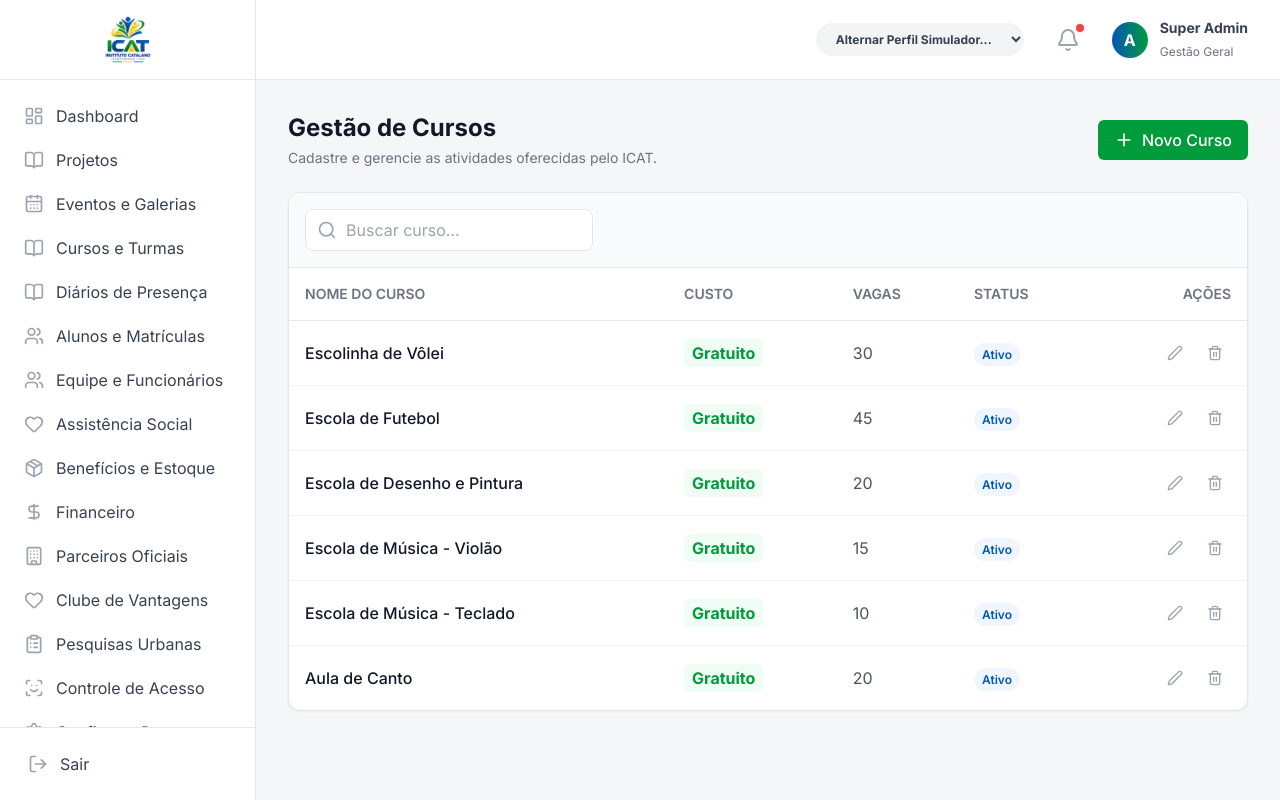
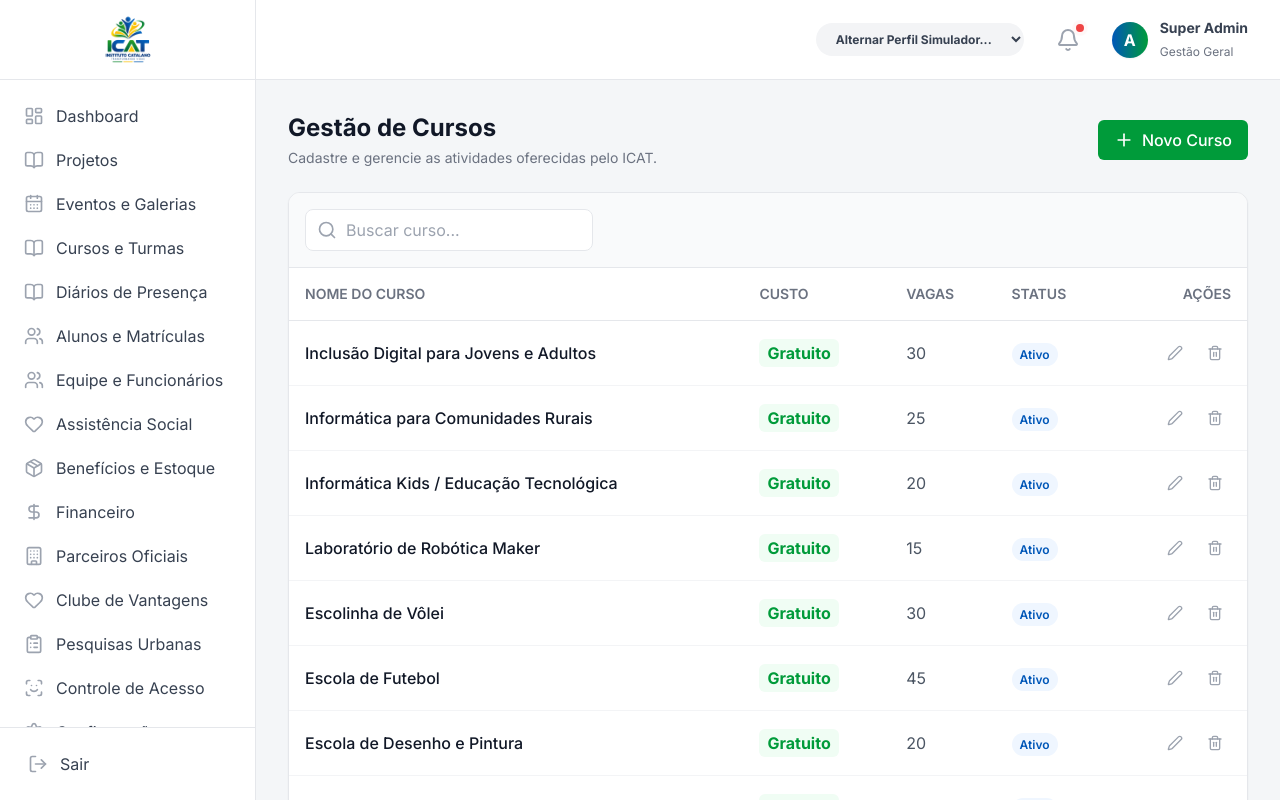
Before and after one commit to carvalhohugh/icat, a Next.js app: page /admin/cursos in a window 1280 px wide. Built offline with nearby package versions, Linux system fonts and the light colour scheme.

Commit message:
feat: add inclusion and robotics courses; add technical analysis for Projeto Recomeco

```diff
--- a/src/app/(dashboard)/admin/cursos/page.tsx
+++ b/src/app/(dashboard)/admin/cursos/page.tsx
@@ -7,12 +7,14 @@ export default function CursosAdmin() {
 
   // Estado interativo para a lista
   const [cursos, setCursos] = useState([
-    { id: 1, title: 'Escolinha de Vôlei', cost: 0, vacancies: 30, status: 'Ativo' },
-    { id: 2, title: 'Escola de Futebol', cost: 0, vacancies: 45, status: 'Ativo' },
-    { id: 3, title: 'Escola de Desenho e Pintura', cost: 0, vacancies: 20, status: 'Ativo' },
-    { id: 4, title: 'Escola de Música - Violão', cost: 0, vacancies: 15, status: 'Ativo' },
-    { id: 5, title: 'Escola de Música - Teclado', cost: 0, vacancies: 10, status: 'Ativo' },
-    { id: 6, title: 'Aula de Canto', cost: 0, vacancies: 20, status: 'Ativo' },
+    { id: 1, title: 'Inclusão Digital para Jovens e Adultos', cost: 0, vacancies: 30, status: 'Ativo' },
+    { id: 2, title: 'Informática para Comunidades Rurais', cost: 0, vacancies: 25, status: 'Ativo' },
+    { id: 3, title: 'Informática Kids / Educação Tecnológica', cost: 0, vacancies: 20, status: 'Ativo' },
+    { id: 4, title: 'Laboratório de Robótica Maker', cost: 0, vacancies: 15, status: 'Ativo' },
+    { id: 5, title: 'Escolinha de Vôlei', cost: 0, vacancies: 30, status: 'Ativo' },
+    { id: 6, title: 'Escola de Futebol', cost: 0, vacancies: 45, status: 'Ativo' },
+    { id: 7, title: 'Escola de Desenho e Pintura', cost: 0, vacancies: 20, status: 'Ativo' },
+    { id: 8, title: 'Escola de Música - Violão', cost: 0, vacancies: 15, status: 'Ativo' },
   ]);
 
   // Estado do formulário
```
Also changed, not shown: src/app/(dashboard)/admin/recomeco-fase1.md (added, +64 -0 lines).
